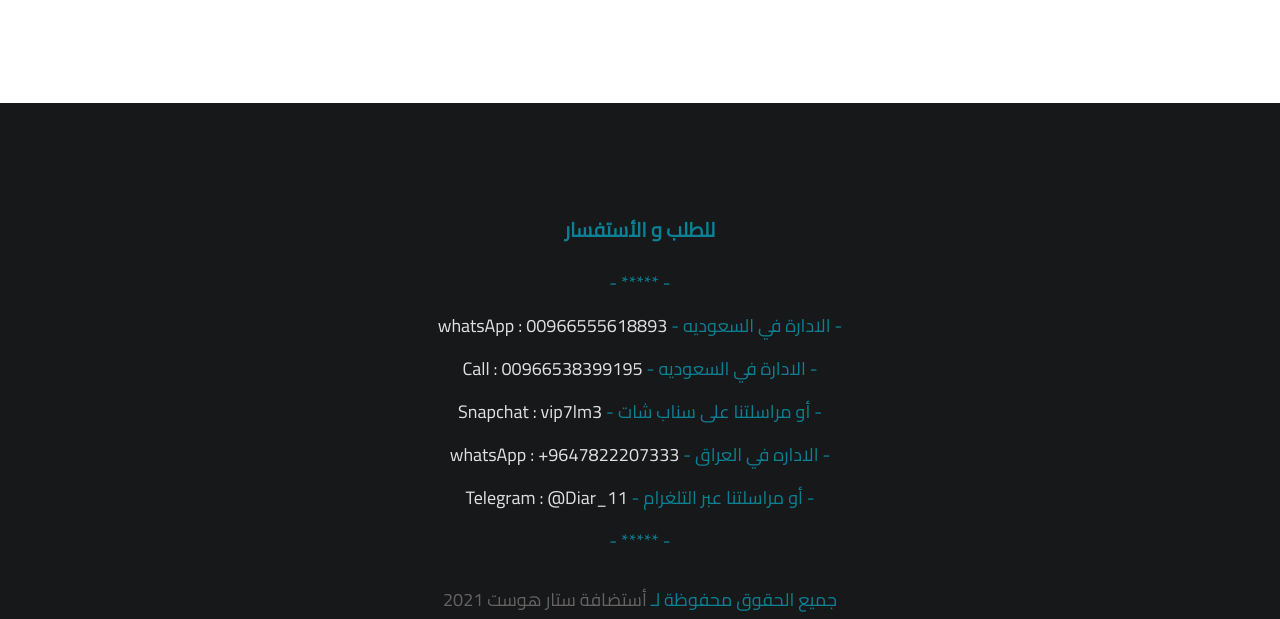
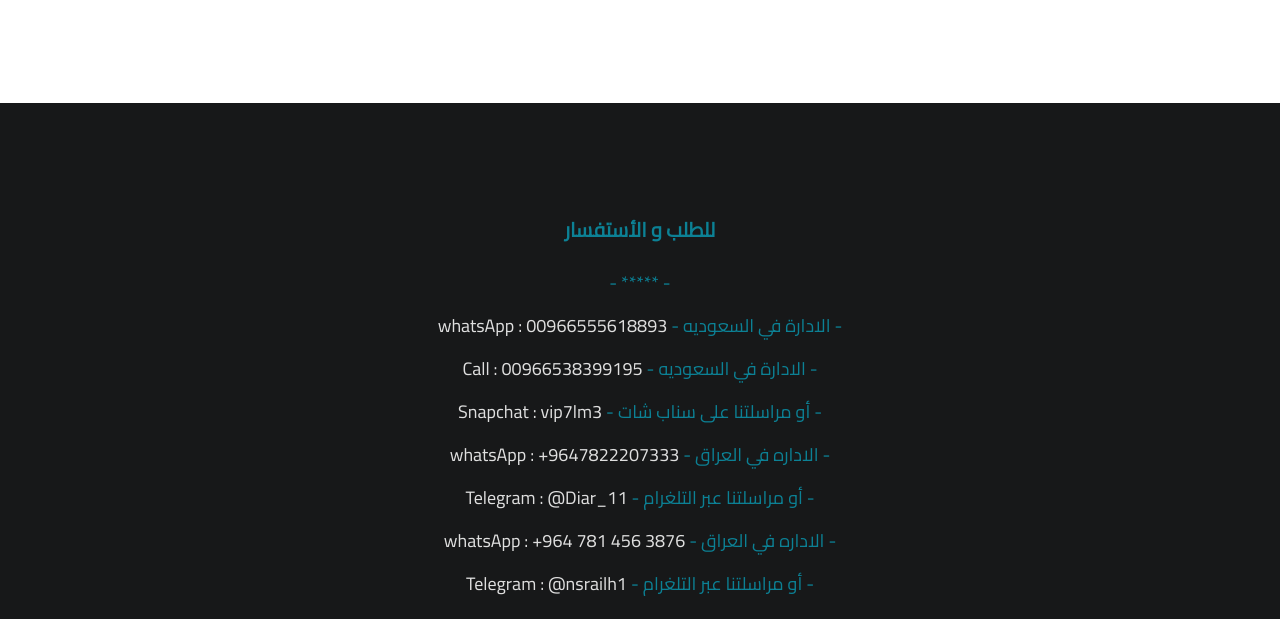
Before and after one commit to hussienail/style, a plain HTML site: page index.html in a window 1280 px wide. Shown: the part 3122-3741 px from the top of the page. Drawn offline with Linux system fonts and the light colour scheme.

Commit message:
Update index.html

```diff
--- a/index.html
+++ b/index.html
@@ -205,6 +205,9 @@
 						<p class="coll"style="color: #dfdfdf;">Snapchat : vip7lm3 <span style="color: #0c8195;">- أو مراسلتنا على سناب شات - </p>
 						<p class="coll"style="color: #dfdfdf;">whatsApp : +9647822207333 <span style="color: #0c8195;">- الاداره في العراق - </p>
 						<p class="coll"style="color: #dfdfdf;">Telegram : @Diar_11 <span style="color: #0c8195;">- أو مراسلتنا عبر التلغرام - </p>
+						<p class="coll"style="color: #dfdfdf;">whatsApp : +964 781 456 3876 <span style="color: #0c8195;">- الاداره في العراق - </p>
+						<p class="coll"style="color: #dfdfdf;">Telegram : @nsrailh1 <span style="color: #0c8195;">- أو مراسلتنا عبر التلغرام - </p>
+
 						<p class="coll"><span style="color: #0c8195;">- ***** - </span>
 
 		    <div class="enput_bt">
```
